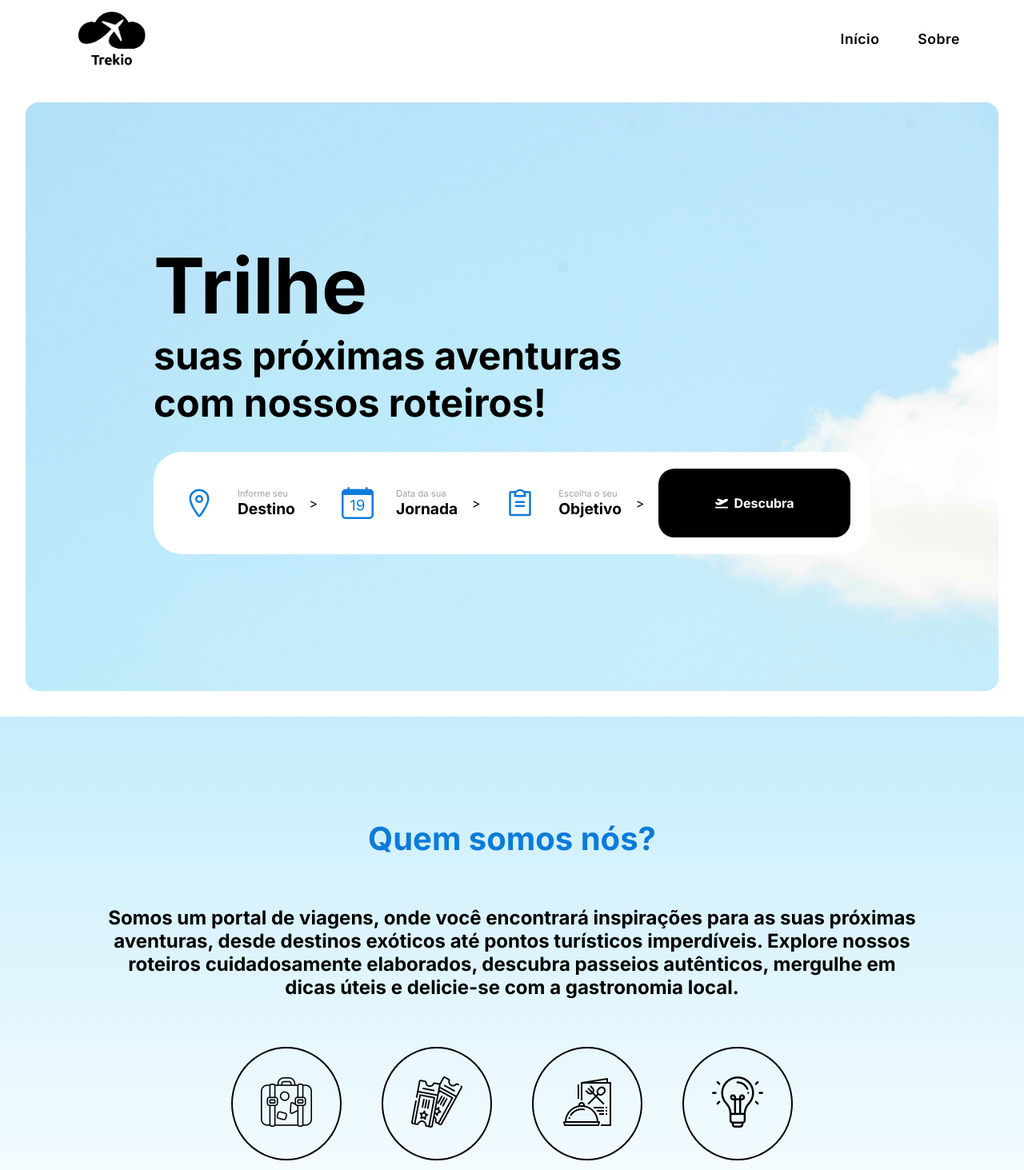
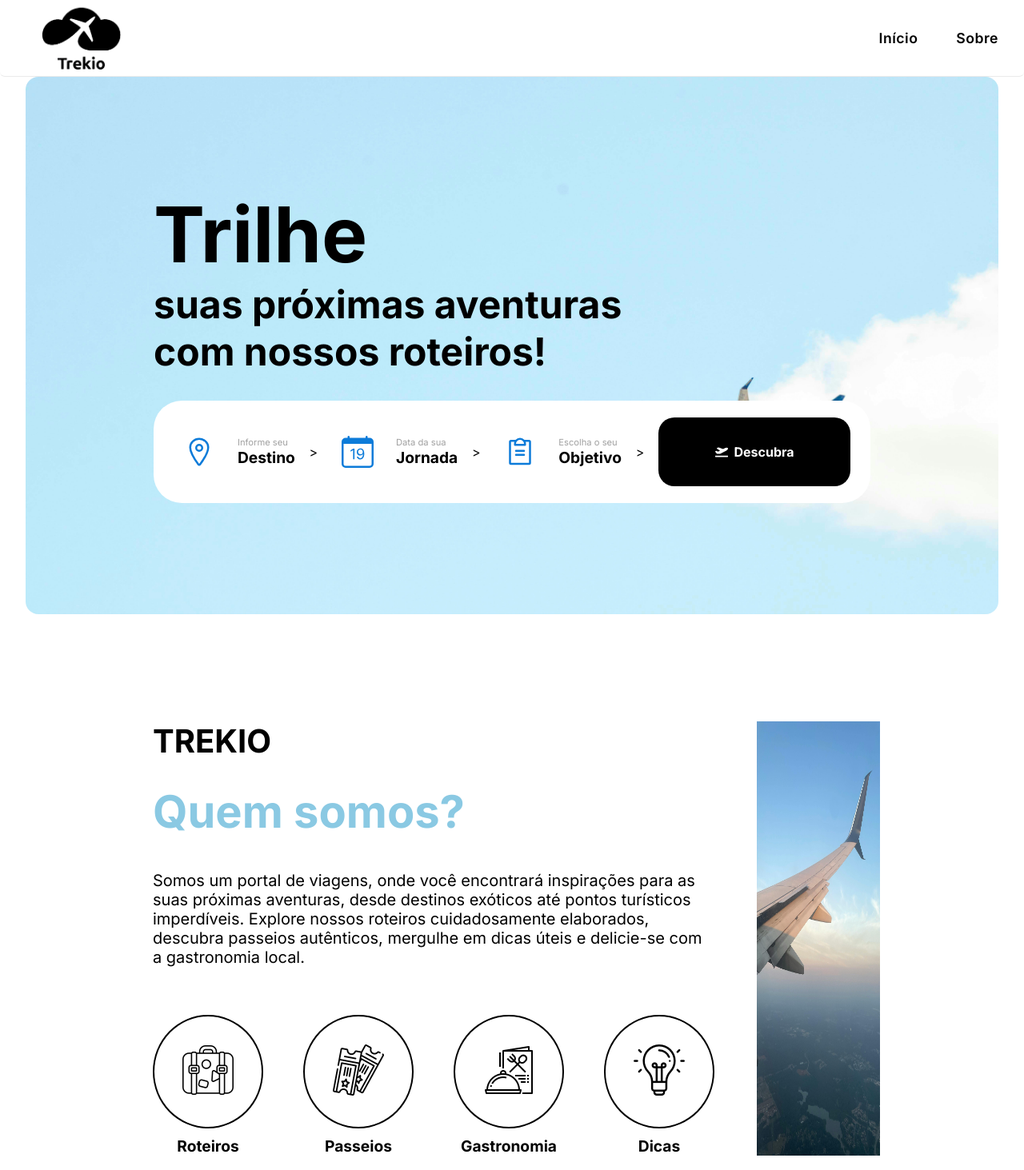
Before and after one commit to renanlazoti/Trekio, a React (Create React App) app in the folder front/: page / in a window 1280 px wide. Shown: the top 1463 px of the page at 80% size. Built offline with nearby package versions, Linux system fonts and the light colour scheme.

Commit message:
feat(front): cria novo design da section sobre

```diff
--- a/front/src/components/about/About.js
+++ b/front/src/components/about/About.js
@@ -4,26 +4,32 @@ import backpack from '../../assets/img/backpack.png'
 import tickets from '../../assets/img/tickets.png'
 import restaurant from '../../assets/img/restaurant.png'
 import idea from '../../assets/img/idea.png'
+import aviao from '../../assets/img/aviao.jpg'
 import './about.css'
 
 export const About = () => {
   return (
     <section className="app__about-container" id="app__about-section">
-      <h3 className="app__about-title">Quem somos nós?</h3>
-      <p className="app__about-p">
+    <div className="texts">
+    <h1 className="trekio">TREKIO</h1>
+    <h3 className="quem-somos">Quem somos?</h3>
+      <p className="sobre">
         Somos um portal de viagens, onde você encontrará inspirações para as
         suas próximas aventuras, desde destinos exóticos até pontos turísticos
         imperdíveis. Explore nossos roteiros cuidadosamente elaborados, descubra
         passeios autênticos, mergulhe em dicas úteis e delicie-se com a
         gastronomia local.
       </p>
-      <div className="app__about-card">
+      <div className="cards">
         <Card text="Roteiros" img={backpack} />
         <Card text="Passeios" img={tickets} />
         <Card text="Gastronomia" img={restaurant} />
         <Card text="Dicas" img={idea} />
       </div>
-
-    </section>
+    </div>
+    <div className="image">
+      <img src={aviao} alt="Imagem descritiva" />
+    </div>
+</section>
   );
 };
--- a/front/src/components/about/about.css
+++ b/front/src/components/about/about.css
@@ -1,34 +1,69 @@
 .app__about {
-    background: rgb(255,255,255);
-    background: linear-gradient(0deg, rgba(255,255,255,1) 0%, rgba(198,237,252,1) 100%);
-    padding: 10%;
-}
-
-.app__main-introduction-button:hover {
-    background-color: #fff;
-    color: #0C7BD9;
+    background: rgb(255, 255, 255);
+    margin-left: 70px;
+    margin-top: 8%;
 }
 
 .app__about-container {
     display: flex;
-    flex-direction: column;
-    align-items: center;
-    gap: 60px;
+    justify-content: center;
+      margin-right: 10%;
+    margin-left: 10%;
+    margin-bottom: 9%;
+    margin-top: 6%;
 }
 
-.app__about-title {
-    color: #0C7BD9;
-    font-size: 2.5em;
-    font-weight: bold;
+.trekio {
+font-size: 40px;
+margin-bottom: 10px;
 }
 
-.app__about-p {
-    text-align: center;
+.quem-somos {
+    color: #8ac9e3;
+    font-size: 3.5em;
+    font-weight: bold;
+    text-align: left;
+    margin-bottom: 20px;
+}
+
+.sobre {
+    display: flex;
+    gap: 50px;
+    justify-content: space-between;
+    font-size: 20px;
+    margin-bottom: 20px;
+}
+
+.cards {
+    display: flex;
+  gap: 50px;
+  margin-top: 20px;
+}
+
+
+.texts {
+    flex: 1;
+    display: flex;
+    flex-direction: column;
+    gap: 20px;
+}
+
+.sobre-texto {
     font-size: 1.5em;
     font-weight: bold;
+    text-align: left;
+    margin-bottom: 20px;
 }
 
-.app__about-card{
-    display: flex;
-    gap: 50px;
+
+
+.image img {
+    max-width: 58%;
+    height: 100%;
+    margin-left: 20%;
 }
+
+.background-image {
+    width: 300px;
+    height: auto;
+}
--- a/front/src/components/header/Header.js
+++ b/front/src/components/header/Header.js
@@ -1,23 +1,29 @@
-import React from 'react'
-import logo from '../../assets/img/trekio.png'
-import './header.css'
-import { Link } from 'react-router-dom'
+import React from "react";
+import logo from "../../assets/img/trekio.png";
+import "./header.css";
 
 export const Header = () => {
   return (
     <header>
-        <img src={logo} alt="Logo da Trekio" className='app__header-logo' />
+      <img src={logo} alt="Logo da Trekio" className="app__header-logo" />
       <nav>
-            <ul className='app__header-navbarList'>
-                <li className='app__header-navbarList-item'>
-                    <Link to="/home" className='app__header-navbarList-item'> Início </Link>
+        <ul className="app__header-navbarList">
+          <li className="app__header-navbarList-item">
+            <a href="#" className="app__header-navbarList-item">
+              Início
+            </a>
           </li>
-                <li className='app__header-navbarList-item'> <a href="#app__about-section" className='app__header-navbarList-item'>
+          <li className="app__header-navbarList-item">
+            {" "}
+            <a
+              href="#app__about-section"
+              className="app__header-navbarList-item"
+            >
               Sobre
             </a>
           </li>
         </ul>
       </nav>
     </header>
-  )
-}
+  );
+};
--- a/front/src/components/header/header.css
+++ b/front/src/components/header/header.css
@@ -1,16 +1,28 @@
 header {
+    position: fixed;
+    top: 0;
+    left: 0;
+    width: 100%;
     height: 6rem;
     display: flex;
     align-items: center;
     justify-content: space-between;
-    padding: 0 5rem;
+    padding: 0 2rem;
+    background-color: rgb(255, 255, 255);
+    z-index: 999;
+    border-radius: 6px;
+  }
+
+  header {
+    border-bottom: 1px solid #eaeaea;
   }
 
   .app__header-logo {
-    width: 120px;
-    margin-top: 10px;
+    width: 140px;
     cursor: pointer;
+    margin-top: 13px;
 }
+
 
   .app__header-navbarList {
     display: flex;
@@ -29,5 +41,5 @@ header {
   }
 
   .app__header-navbarList-item:hover {
-    color: black;
+    color: #8ac9e3;
   }
--- a/front/src/components/main/main.css
+++ b/front/src/components/main/main.css
@@ -18,6 +18,7 @@
     justify-content: center;
     padding: 0 10rem;
     gap: 2rem;
+    margin-top: 4rem;
 }
 
 .app__main-introduction-text {
--- a/front/src/components/messages/Messages.js
+++ b/front/src/components/messages/Messages.js
@@ -1,4 +1,4 @@
-import React, { Children } from "react";
+import React from "react";
 import './messages.css';
 
 export const Messages = ({icon: Icon, username, id}) => {
--- a/front/src/pages/Chat/Chat.js
+++ b/front/src/pages/Chat/Chat.js
@@ -54,12 +54,14 @@ const Chat = () => {
           placeholder="Digite o seu Destino..."
           id="destino"
         />
-        <InputChat type="number" placeholder="Por quantos dias..." id="data" />
-        <InputChat
-          type="text"
-          placeholder="Digite o seu Objetivo..."
-          id="objetivo"
-        />
+        <InputChat type="number" placeholder="Dias..." id="data" />
+        <select id="objetivo" className="chat__select">
+        <option value="">Escolha uma opção:</option>
+        <option value="gastronomia">Gastrônomia </option>
+        <option value="pontos turisticos">Pontos Turísticos</option>
+        <option value="passeios noturnos">Passeios noturnos</option>
+        <option value="lazer">Lazer</option>
+    </select>
 
         <Button className="chat__button" onClick={enviar}>
           Enviar
--- a/front/src/pages/Chat/chat.css
+++ b/front/src/pages/Chat/chat.css
@@ -53,6 +53,16 @@
     align-items: center;
     gap: 1rem;
 }
+.chat__select{
+    width: 100%;
+    height: 100%;
+    border-radius: var(--border-radius2);
+    background-color: white;
+    align-items: center;
+    text-align: center;
+    border: 0.1rem solid var(--color-dark);
+
+}
 
 .chat__button{
     border-radius: var(--border-radius2);
```
Also changed, not shown: front/src/assets/img/aviao.jpg (added). Lines whose indentation alone changed are shown as unchanged.
